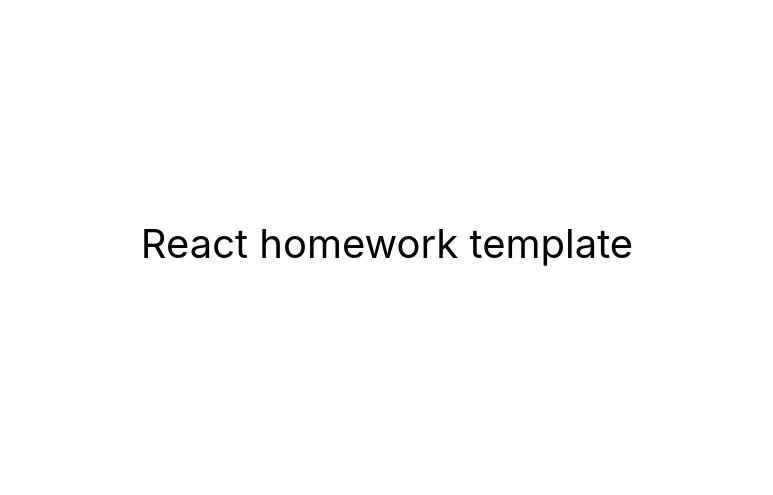
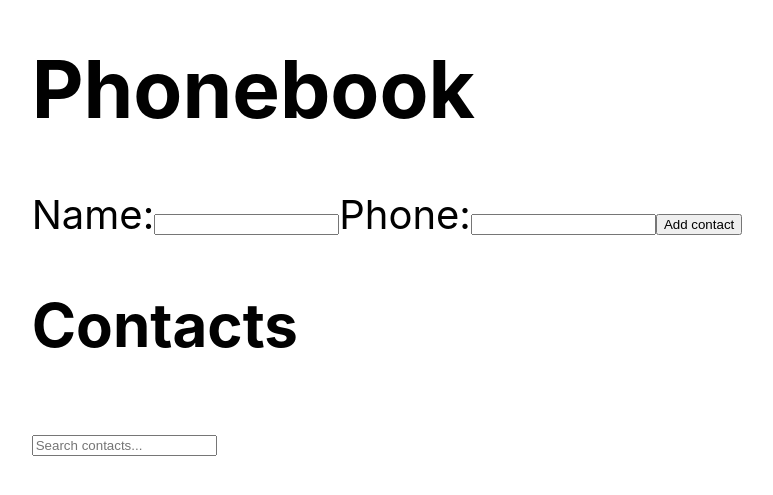
Before and after one commit to TonichUA/goit-react-hw-02-phonebook, a React (Create React App) app: page / in a window 1280 px wide. Shown: the part 157-652 px from the top of the page, without its empty margins (253-1026 px from the left). Built offline with nearby package versions, Linux system fonts and the light colour scheme.

Commit message:
Test 5 yes

```diff
--- a/src/components/App.jsx
+++ b/src/components/App.jsx
@@ -1,3 +1,4 @@
+import { PhoneBook } from './Phonebook';
 export const App = () => {
   return (
     <div
@@ -7,10 +8,10 @@
         justifyContent: 'center',
         alignItems: 'center',
         fontSize: 40,
-        color: '#010101'
+        color: '#010101',
       }}
     >
-      React homework template
+      <PhoneBook></PhoneBook>
     </div>
   );
 };
--- /dev/null
+++ b/src/components/ContactForm.js
@@ -0,0 +1,33 @@
+export const ContactForm = ({
+  name,
+  number,
+  onNameChange,
+  onNumberChange,
+  onSubmit,
+}) => {
+  return (
+    <form onSubmit={onSubmit}>
+      <label>
+        Name:
+        <input
+          type="text"
+          name="name"
+          value={name}
+          onChange={onNameChange}
+          required
+        />
+      </label>
+      <label>
+        Phone:
+        <input
+          type="tel"
+          name="number"
+          value={number}
+          onChange={onNumberChange}
+          required
+        />
+      </label>
+      <button type="submit">Add contact</button>
+    </form>
+  );
+};
--- /dev/null
+++ b/src/components/ContactList.js
@@ -0,0 +1,12 @@
+export const ContactList = ({ contacts, onDeleteContact }) => {
+  return (
+    <ul>
+      {contacts.map(contact => (
+        <li key={contact.id}>
+          {contact.name}: {contact.number}
+          <button onClick={() => onDeleteContact(contact.id)}>Delete</button>
+        </li>
+      ))}
+    </ul>
+  );
+};
--- /dev/null
+++ b/src/components/Filter.js
@@ -0,0 +1,12 @@
+export const Filter = ({ filter, onFilter }) => {
+  return (
+    <div>
+      <input
+        type="text"
+        value={filter}
+        onChange={onFilter}
+        placeholder="Search contacts..."
+      />
+    </div>
+  );
+};
--- /dev/null
+++ b/src/components/Phonebook.js
@@ -0,0 +1,79 @@
+import { nanoid } from 'nanoid';
+import React, { Component } from 'react';
+import { ContactForm } from './ContactForm';
+import { Filter } from './Filter';
+import { ContactList } from './ContactList';
+export class PhoneBook extends Component {
+  state = {
+    contacts: [],
+    filter: '',
+    name: '',
+    number: '',
+  };
+  handleChangeName = event => {
+    const value = event.target.value;
+    this.setState({ name: value });
+  };
+  handleChangePhone = event => {
+    const valueNumber = event.target.value;
+    this.setState({ number: valueNumber });
+  };
+  handleChangeFilter = event => {
+    this.setState({ filter: event.target.value });
+  };
+
+  handleSubmit = event => {
+    event.preventDefault();
+    if (
+      this.state.contacts.some(
+        contact => contact.name.toLowerCase() === this.state.name.toLowerCase()
+      )
+    ) {
+      alert(`${this.state.name} is already in contacts!`);
+      return;
+    }
+    const newContact = {
+      id: nanoid(),
+      name: this.state.name,
+      number: this.state.number,
+    };
+    this.setState(precState => ({
+      contacts: [...precState.contacts, newContact],
+      name: '',
+      number: '',
+    }));
+  };
+  getFilteredContacts = () => {
+    const normalizedFilter = this.state.filter.toLowerCase();
+    return this.state.contacts.filter(contact =>
+      contact.name.toLowerCase().includes(normalizedFilter)
+    );
+  };
+  handleDeleteContact = contactId => {
+    this.setState(prevState => ({
+      contacts: prevState.contacts.filter(contact => contact.id !== contactId),
+    }));
+  };
+  render() {
+    const filteredContacts = this.getFilteredContacts();
+    return (
+      <div>
+        <h1>Phonebook</h1>
+        <ContactForm
+          name={this.state.name}
+          number={this.state.number}
+          onNameChange={this.handleChangeName}
+          onNumberChange={this.handleChangePhone}
+          onSubmit={this.handleSubmit}
+        />
+
+        <h2>Contacts</h2>
+        <Filter filter={this.state.filter} onFilter={this.handleChangeFilter} />
+        <ContactList
+          contacts={filteredContacts}
+          onDeleteContact={this.handleDeleteContact}
+        />
+      </div>
+    );
+  }
+}
```
